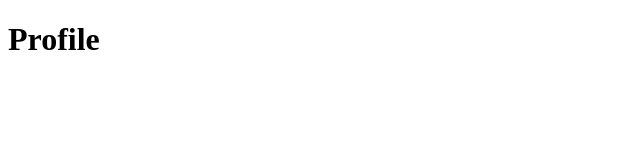
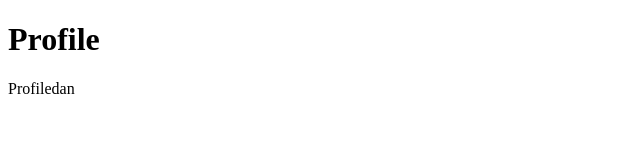
Before and after one commit to TemurReyimberdiyev/project, a plain HTML site: page profile.html in a window 1280 px wide. Shown: the full height of the page, 0-640 px from the left. Drawn offline with Linux system fonts and the light colour scheme.

Commit message:
profiledan

```diff
--- a/profile.html
+++ b/profile.html
@@ -7,5 +7,8 @@
 </head>
 <body>
 	<h1>Profile</h1>
+	<div>
+		Profiledan
+	</div>
 </body>
 </html>
```
